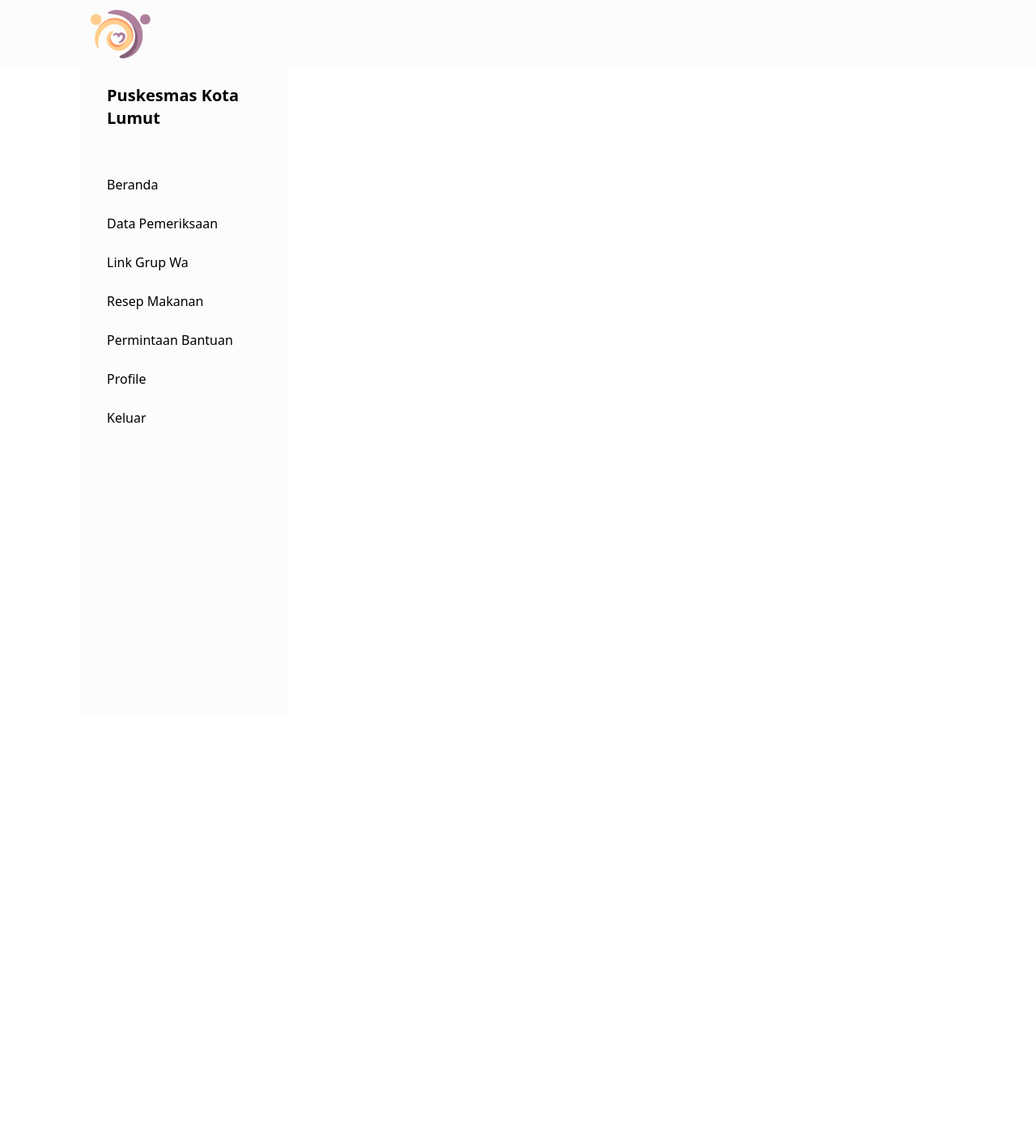
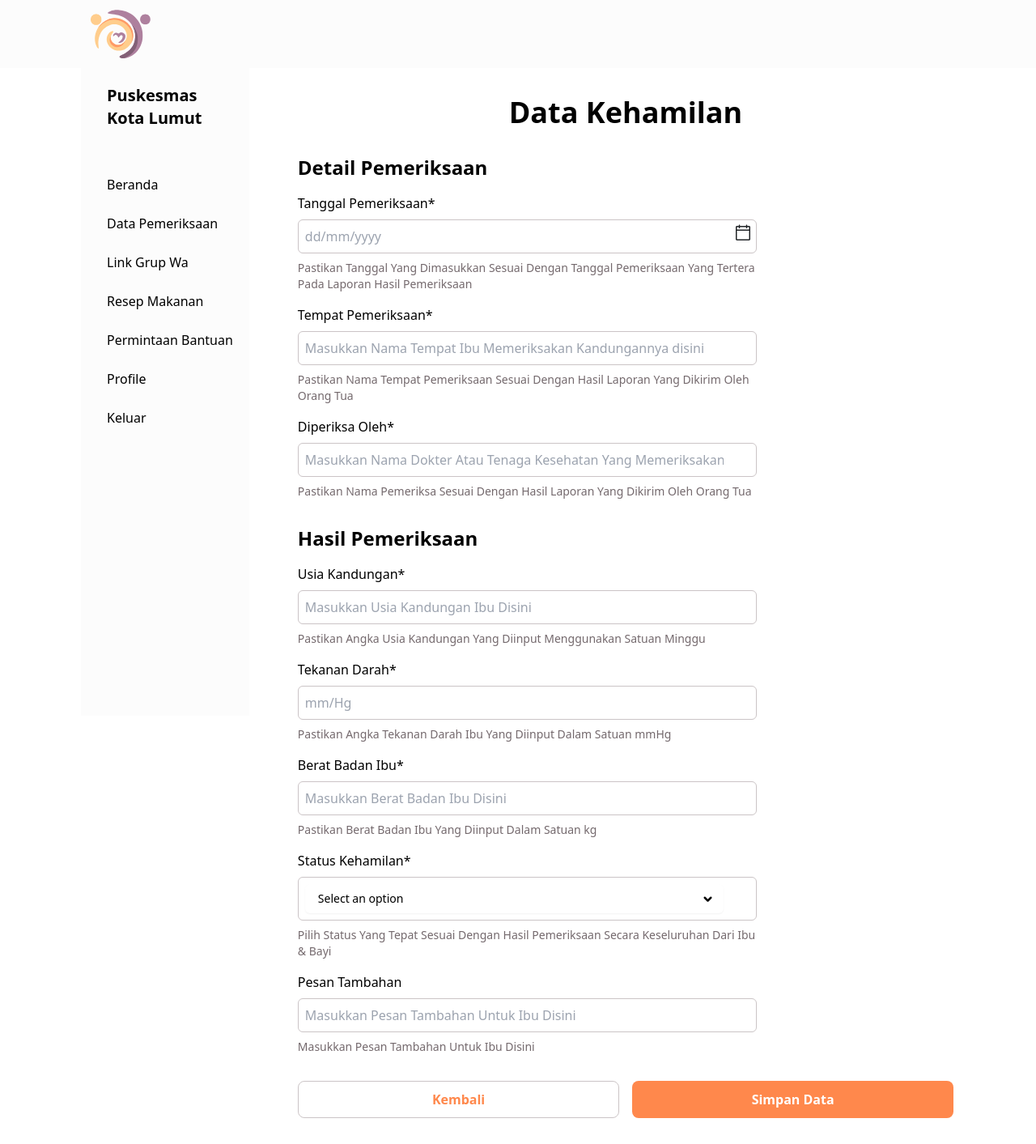
Before and after one commit to AbdullahFathan/sipas-fe-web, a React (Vite) app: page /inputPrenagcyData in a window 1280 px wide. Shown: the whole page at 81% size. Before the commit the page ends 896 px from the top, so only its background shows below. Built offline with nearby package versions, Linux system fonts and the light colour scheme.

Commit message:
input prenagcy data done

```diff
--- a/package.json
+++ b/package.json
@@ -11,11 +11,13 @@
   },
   "dependencies": {
     "react": "^18.2.0",
+    "react-datepicker": "^4.16.0",
     "react-dom": "^18.2.0",
     "react-router-dom": "^6.14.2"
   },
   "devDependencies": {
     "@types/react": "^18.2.15",
+    "@types/react-datepicker": "^4.15.0",
     "@types/react-dom": "^18.2.7",
     "@typescript-eslint/eslint-plugin": "^6.0.0",
     "@typescript-eslint/parser": "^6.0.0",
--- a/src/App.tsx
+++ b/src/App.tsx
@@ -5,6 +5,8 @@ import ResepMakanan from "./pages/ResepMakanan";
 import WaGruop from "./pages/WaGruop";
 import Navbar from "./components/Navbar";
 import ParentProfile from "./pages/ParentProfile";
+import PrenagcyData from "./pages/PrenagcyData";
+import InputPrenagcyData from "./pages/InputPrenagcyData";
 
 function App() {
   return (
@@ -17,6 +19,8 @@ function App() {
           <Route path="/resepMakanan" element={<ResepMakanan />} />
           <Route path="/waGruop" element={<WaGruop />} />
           <Route path="/parentProfile" element={<ParentProfile />} />
+          <Route path="/prenagcyData" element={<PrenagcyData />} />
+          <Route path="/inputPrenagcyData" element={<InputPrenagcyData />} />
         </Routes>
       </div>
     </Router>
--- /dev/null
+++ b/src/assets/Calander.tsx
@@ -0,0 +1,17 @@
+const Calendar = () => {
+  return (
+    <svg
+      xmlns="http://www.w3.org/2000/svg"
+      width="24"
+      height="24"
+      viewBox="0 0 24 24"
+      fill="none"
+    >
+      <path
+        d="M19.5 3H17.25V2.25C17.25 2.05109 17.171 1.86032 17.0303 1.71967C16.8897 1.57902 16.6989 1.5 16.5 1.5C16.3011 1.5 16.1103 1.57902 15.9697 1.71967C15.829 1.86032 15.75 2.05109 15.75 2.25V3H8.25V2.25C8.25 2.05109 8.17098 1.86032 8.03033 1.71967C7.88968 1.57902 7.69891 1.5 7.5 1.5C7.30109 1.5 7.11032 1.57902 6.96967 1.71967C6.82902 1.86032 6.75 2.05109 6.75 2.25V3H4.5C4.10218 3 3.72064 3.15804 3.43934 3.43934C3.15804 3.72064 3 4.10218 3 4.5V19.5C3 19.8978 3.15804 20.2794 3.43934 20.5607C3.72064 20.842 4.10218 21 4.5 21H19.5C19.8978 21 20.2794 20.842 20.5607 20.5607C20.842 20.2794 21 19.8978 21 19.5V4.5C21 4.10218 20.842 3.72064 20.5607 3.43934C20.2794 3.15804 19.8978 3 19.5 3ZM6.75 4.5V5.25C6.75 5.44891 6.82902 5.63968 6.96967 5.78033C7.11032 5.92098 7.30109 6 7.5 6C7.69891 6 7.88968 5.92098 8.03033 5.78033C8.17098 5.63968 8.25 5.44891 8.25 5.25V4.5H15.75V5.25C15.75 5.44891 15.829 5.63968 15.9697 5.78033C16.1103 5.92098 16.3011 6 16.5 6C16.6989 6 16.8897 5.92098 17.0303 5.78033C17.171 5.63968 17.25 5.44891 17.25 5.25V4.5H19.5V7.5H4.5V4.5H6.75ZM19.5 19.5H4.5V9H19.5V19.5Z"
+        fill="#212427"
+      />
+    </svg>
+  );
+};
+export default Calendar;
--- /dev/null
+++ b/src/components/Datepicker.tsx
@@ -0,0 +1,40 @@
+import React, { useState, useRef } from "react";
+import DatePicker from "react-datepicker";
+import "react-datepicker/dist/react-datepicker.css";
+import Calendar from "../assets/Calander";
+
+const DatePickerForm: React.FC = () => {
+  const [selectedDate, setSelectedDate] = useState<Date | null>(null);
+  const datePickerRef = useRef<DatePicker | null>(null);
+
+  const handleDateChange = (date: Date | null) => {
+    setSelectedDate(date);
+  };
+
+  const handleCalendarClick = () => {
+    if (datePickerRef.current) {
+      datePickerRef.current.setFocus();
+    }
+  };
+
+  return (
+    <div className="w-full relative p-2 border border-border-grey  rounded-md mt-2  pr-10">
+      <DatePicker
+        ref={datePickerRef}
+        selected={selectedDate}
+        onChange={handleDateChange}
+        dateFormat="dd/MM/yyyy"
+        placeholderText="dd/mm/yyyy"
+        className="w-full"
+      />
+      <div
+        className="absolute right-0 top-1 mr-1 cursor-pointer"
+        onClick={handleCalendarClick}
+      >
+        <Calendar />
+      </div>
+    </div>
+  );
+};
+
+export default DatePickerForm;
--- /dev/null
+++ b/src/components/Dropdown.tsx
@@ -0,0 +1,67 @@
+import React, { useState } from "react";
+
+interface DropdownProps {
+  options: string[];
+  onSelect: (selectedOption: string) => void;
+}
+
+const Dropdown: React.FC<DropdownProps> = ({ options, onSelect }) => {
+  const [isOpen, setIsOpen] = useState(false);
+  const [selectedOption, setSelectedOption] = useState<string | null>(null);
+
+  const handleOptionSelect = (option: string) => {
+    setSelectedOption(option);
+    onSelect(option);
+    setIsOpen(false);
+  };
+
+  return (
+    <div className=" inline-block text-left w-full relative p-2 border border-border-grey rounded-md mt-2  pr-10">
+      <div>
+        <button
+          type="button"
+          className="inline-flex justify-between w-full rounded-md  shadow-sm px-4 py-2 bg-white text-sm font-medium text-gray-700 focus:outline-none focus:ring-2 focus:ring-offset-2 focus:ring-offset-gray-100 focus:ring-indigo-500"
+          onClick={() => setIsOpen(!isOpen)}
+        >
+          {selectedOption || "Select an option"}
+          <svg
+            className="-mr-1 ml-2 h-5 w-5"
+            xmlns="http://www.w3.org/2000/svg"
+            viewBox="0 0 16 16"
+            fill="currentColor"
+            aria-hidden="true"
+          >
+            <path
+              fillRule="evenodd"
+              d="M6.293 6.293a1 1 0 011.414 0L10 8.586l2.293-2.293a1 1 0 111.414 1.414l-3 3a1 1 0 01-1.414 0l-3-3a1 1 0 010-1.414z"
+              clipRule="evenodd"
+            />
+          </svg>
+        </button>
+      </div>
+      {isOpen && (
+        <div className="origin-top-right w-full absolute left-0 mt-2 z-50  rounded-md shadow-lg bg-white ring-1 ring-black ring-opacity-5">
+          <div
+            className="py-1"
+            role="menu"
+            aria-orientation="vertical"
+            aria-labelledby="options-menu"
+          >
+            {options.map((option) => (
+              <button
+                key={option}
+                onClick={() => handleOptionSelect(option)}
+                className="block px-4 py-2 text-sm text-gray-700 hover:bg-gray-100 hover:text-gray-900 w-full text-left"
+                role="menuitem"
+              >
+                {option}
+              </button>
+            ))}
+          </div>
+        </div>
+      )}
+    </div>
+  );
+};
+
+export default Dropdown;
--- /dev/null
+++ b/src/components/FliedPrenaghcyInput.tsx
@@ -0,0 +1,20 @@
+interface FliedPrenaghcyInputProps {
+  heading: string;
+  subtext: string;
+  child: JSX.Element;
+}
+
+const FliedPrenaghcyInput = ({
+  heading,
+  subtext,
+  child,
+}: FliedPrenaghcyInputProps) => {
+  return (
+    <div className="flex flex-col w-[70%] my-4">
+      <h3>{heading}</h3>
+      {child}
+      <p className="text-grey mt-2 text-sm font-normal">{subtext}</p>
+    </div>
+  );
+};
+export default FliedPrenaghcyInput;
--- /dev/null
+++ b/src/pages/InputPrenagcyData.tsx
@@ -0,0 +1,119 @@
+import Datepicker from "../components/Datepicker";
+import Dropdown from "../components/Dropdown";
+import FliedPrenaghcyInput from "../components/FliedPrenaghcyInput";
+
+const options = ["Baik", "Lemah", "Beresiko"];
+
+const InputPrenagcyData = () => {
+  const handleOptionSelect = (selectedOption: string) => {
+    console.log(`Selected option: ${selectedOption}`);
+  };
+  return (
+    <section className="ml-[60px] mt-[35px] mr-[102px] w-full">
+      <h1 className="font-semibold text-4xl text-center">Data Kehamilan</h1>
+      <h2 className="font-semibold text-2xl mt-8">Detail Pemeriksaan</h2>
+
+      <form>
+        <FliedPrenaghcyInput
+          heading="Tanggal Pemeriksaan*"
+          subtext=" Pastikan Tanggal Yang Dimasukkan Sesuai Dengan Tanggal Pemeriksaan
+            Yang Tertera Pada Laporan Hasil Pemeriksaan"
+          child={<Datepicker />}
+        />
+
+        <FliedPrenaghcyInput
+          heading="Tempat Pemeriksaan*"
+          subtext="Pastikan Nama Tempat Pemeriksaan Sesuai Dengan Hasil Laporan Yang
+            Dikirim Oleh Orang Tua"
+          child={
+            <input
+              type="text"
+              className="w-full relative p-2 border border-border-grey rounded-md mt-2  pr-10"
+              placeholder="Masukkan Nama Tempat Ibu Memeriksakan Kandungannya disini"
+            />
+          }
+        />
+
+        <FliedPrenaghcyInput
+          heading="Diperiksa Oleh*"
+          subtext="Pastikan Nama Pemeriksa Sesuai Dengan Hasil Laporan Yang Dikirim Oleh Orang Tua"
+          child={
+            <input
+              type="text"
+              className="w-full relative p-2 border border-border-grey rounded-md mt-2  pr-10"
+              placeholder="Masukkan Nama Dokter Atau Tenaga Kesehatan Yang Memeriksakan Kandungan Ibu Disini"
+            />
+          }
+        />
+
+        <h2 className="font-semibold text-2xl mt-8">Hasil Pemeriksaan</h2>
+
+        <FliedPrenaghcyInput
+          heading="Usia Kandungan*"
+          subtext="Pastikan Angka Usia Kandungan Yang Diinput Menggunakan Satuan Minggu"
+          child={
+            <input
+              type="text"
+              className="w-full relative p-2 border border-border-grey rounded-md mt-2  pr-10"
+              placeholder="Masukkan Usia Kandungan Ibu Disini"
+            />
+          }
+        />
+        <FliedPrenaghcyInput
+          heading="Tekanan Darah*"
+          subtext="Pastikan Angka Tekanan Darah Ibu Yang Diinput Dalam Satuan mmHg"
+          child={
+            <input
+              type="text"
+              className="w-full relative p-2 border border-border-grey rounded-md mt-2  pr-10"
+              placeholder="mm/Hg"
+            />
+          }
+        />
+        <FliedPrenaghcyInput
+          heading="Berat Badan Ibu*"
+          subtext="Pastikan Berat Badan Ibu Yang Diinput Dalam Satuan kg"
+          child={
+            <input
+              type="text"
+              className="w-full relative p-2 border border-border-grey rounded-md mt-2  pr-10"
+              placeholder="Masukkan Berat Badan Ibu Disini"
+            />
+          }
+        />
+        <FliedPrenaghcyInput
+          heading="Status Kehamilan*"
+          subtext="Pilih Status Yang Tepat Sesuai Dengan Hasil Pemeriksaan Secara Keseluruhan Dari Ibu & Bayi"
+          child={<Dropdown options={options} onSelect={handleOptionSelect} />}
+        />
+        <FliedPrenaghcyInput
+          heading="Pesan Tambahan"
+          subtext="Masukkan Pesan Tambahan Untuk Ibu Disini"
+          child={
+            <input
+              type="text"
+              className="w-full relative p-2 border border-border-grey rounded-md mt-2  pr-10"
+              placeholder="Masukkan Pesan Tambahan Untuk Ibu Disini"
+            />
+          }
+        />
+        <div className="flex flex-row my-8 w-full gap-4  items-center">
+          <button
+            type="button"
+            className=" w-[50%] h-[46px] bg-transparent  text-ms text-orange font-semibold py-2 px-4 border border-border-grey rounded-lg"
+          >
+            Kembali
+          </button>
+
+          <button
+            type="button"
+            className=" bg-orange  text-white  w-[50%] h-[46px] rounded-lg block text-ms font-semibold   "
+          >
+            Simpan Data
+          </button>
+        </div>
+      </form>
+    </section>
+  );
+};
+export default InputPrenagcyData;
```
Also changed, not shown: 1 other file (tests, documents, lock files or other folders).
